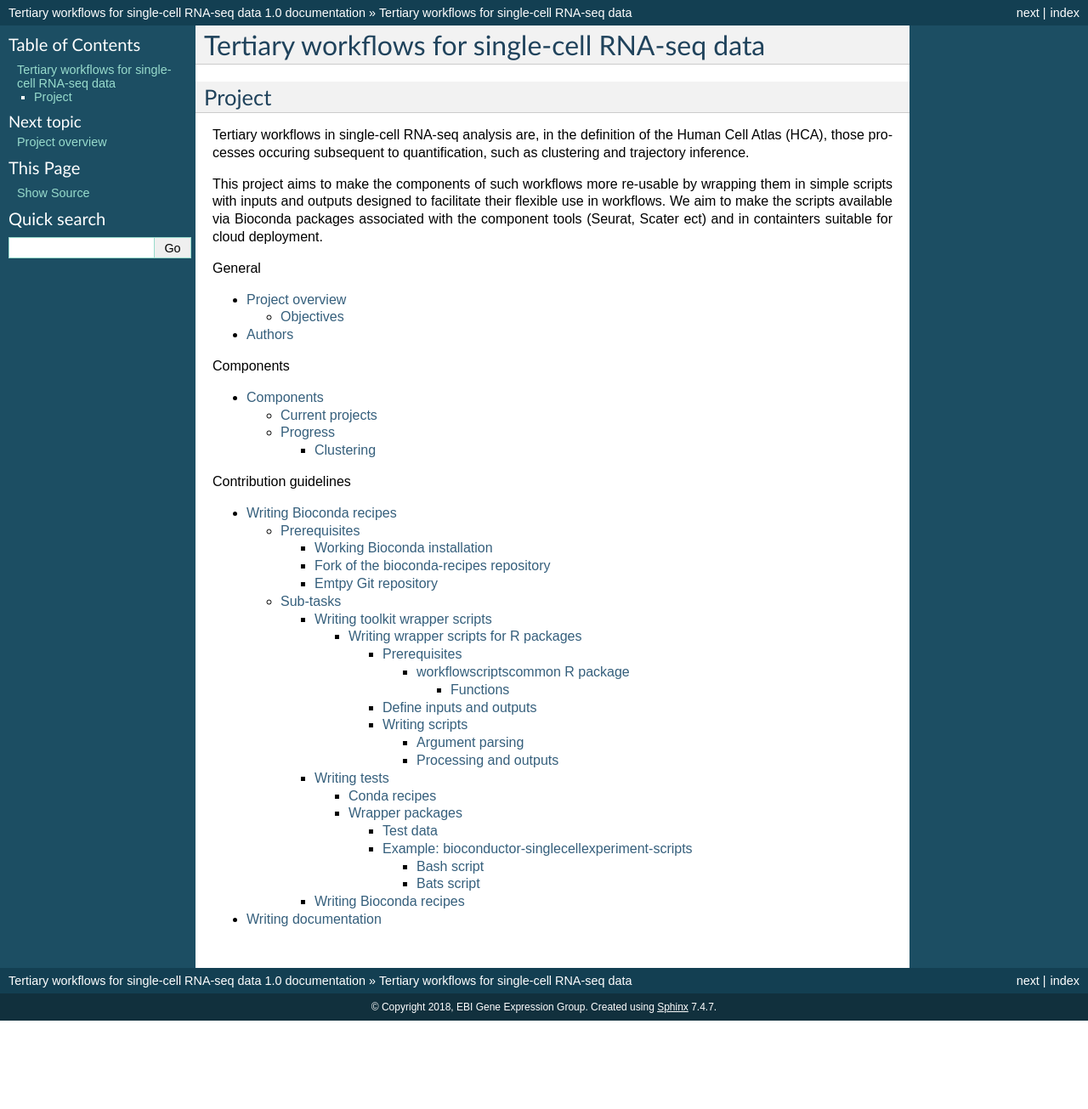
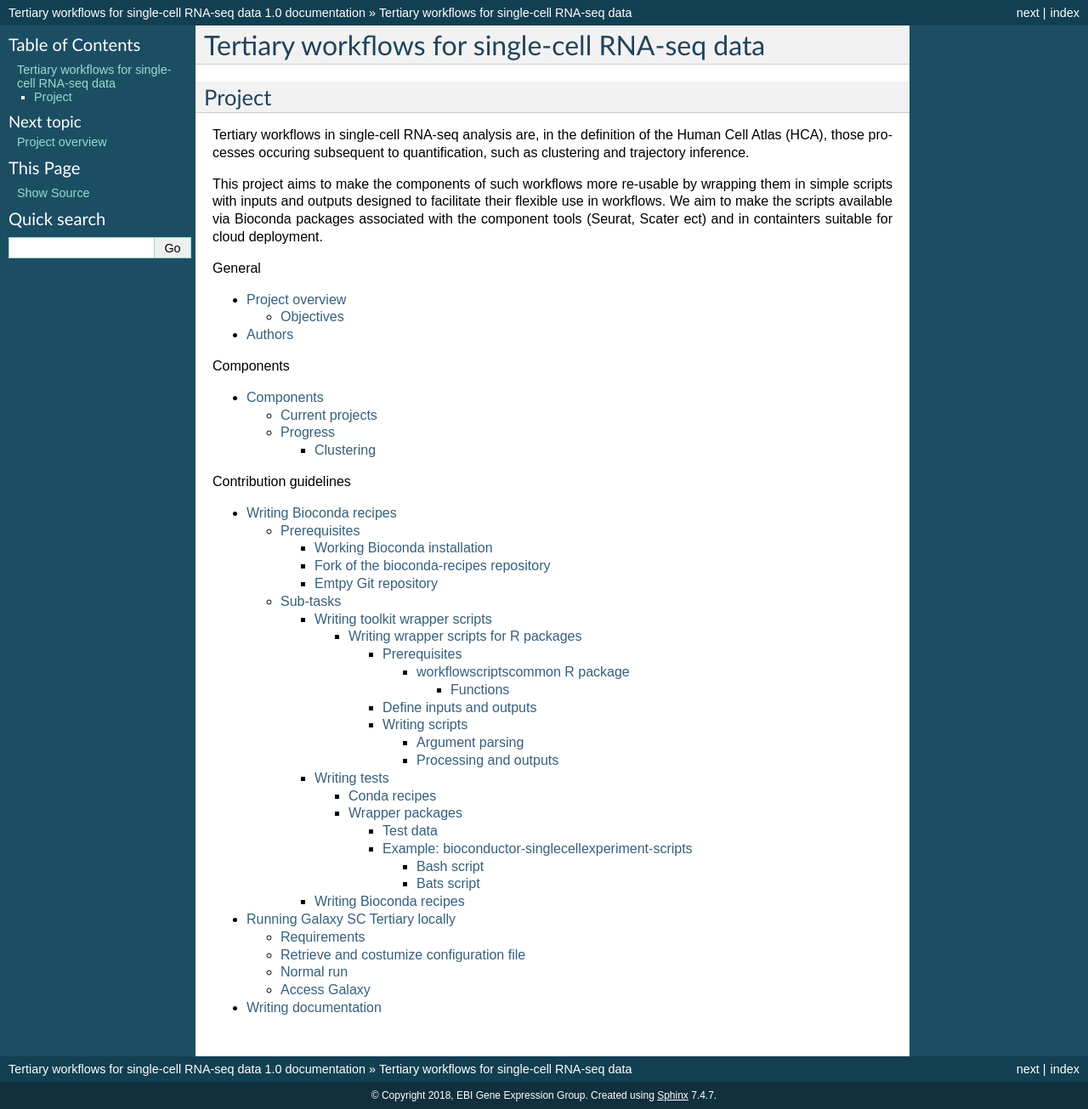
Before and after one commit to ebi-gene-expression-group/tertiary_workflows_docs, a Sphinx documentation site: the page built from docs/index.rst, in a window 1280 px wide. Shown: the whole page at 85% size. Built offline with Sphinx 7.4.7, drawn with Linux system fonts in a browser that asks for light colours; before the commit the page ends 1201 px from its top, so only the background shows below that; some of the changed lines change nothing that is shown.

Commit message:
Adds Galaxy on Minikube documentation.

```diff
--- a/docs/index.rst
+++ b/docs/index.rst
@@ -32,4 +32,5 @@
    :caption: Contribution guidelines
 
    bioconda_wrapping_tools
+   running_galaxy_sc_locally
    writing_documentation
--- /dev/null
+++ b/docs/running_galaxy_sc_locally.rst
@@ -0,0 +1,58 @@
+##################################
+Running Galaxy SC Tertiary locally
+##################################
+
+This guide shows you how to run the Galaxy Single Cell Tertiary analysis setup
+on your own machine. The setup relies on the Kubernetes container orchestrator.
+
+************
+Requirements
+************
+
+Please follow the "Requirements", "Minikube" and "First time installation"
+sections from the Galaxy helm chart site at
+https://github.com/galaxyproject/galaxy-kubernetes/blob/develop/README.md
+
+
+*****************************************
+Retrieve and costumize configuration file
+*****************************************
+
+The galaxy-stable Helm chart that we will use allows to configure most Galaxy
+settings. For that, get the `sample config file`__.
+
+.. _ConfigSample: https://github.com/ebi-gene-expression-group/container-galaxy-sc-tertiary/blob/develop/helm-configs/tertiary-portals-galaxy-18.05-minikube.yaml
+
+__ ConfigSample_
+
+Edit or make a copy of this file based on your needs and the
+`galax-stable chart documentation`__. However, if you only need to run on
+Minikube, the sample config file should do fine. You might want to set a user
+and password there.
+
+.. _ChartDocs: https://github.com/galaxyproject/galaxy-kubernetes/blob/develop/README-galaxy-stable.md#variables
+__ ChartDocs_
+
+**********
+Normal run
+**********
+
+Now the only step needed is to initialize Galaxy through the helm chart just added. For this follow:
+
+.. code-block:: bash
+
+   helm install -f tertiary-portals-galaxy-18.05-minikube.yaml galaxy-helm-repo/galaxy-stable
+
+*************
+Access Galaxy
+*************
+
+To access your local Galaxy setup you need to find out the ip from minikube:
+
+.. code-block:: bash
+
+   minikube ip
+
+Usually the ip number will be ``192.168.99.100`` (but confirm with the above call).
+Then access on that ip port 30700 with the galaxy prefix ``http://192.168.99.100:30700/galaxy/``.
+Don't forget the trailing ``/``.
```
